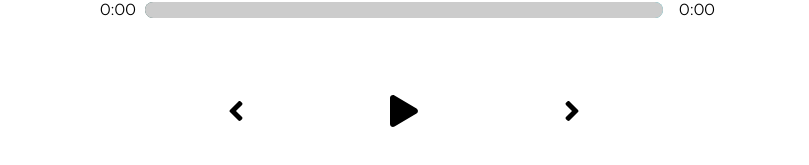
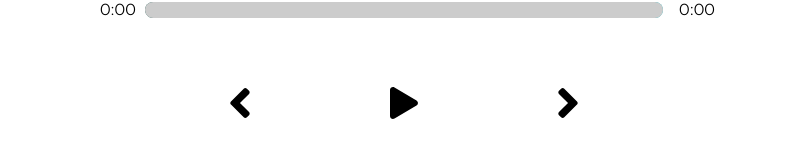
Before and after one commit to CalFeehan/MusicPlayer, a React (Create React App) app in the folder react-music-player/: page / in a window 1280 px wide. Shown: the part 577-742 px from the top of the page, without its empty margins (236-1045 px from the left). Built offline with nearby package versions, Linux system fonts and the light colour scheme.

Commit message:
fixed out of index bug

```diff
--- a/react-music-player/src/App.js
+++ b/react-music-player/src/App.js
@@ -27,9 +27,9 @@ export default function App() {
     setSongInfo({...songInfo, currentTime: current, duration: duration})
   }
 
-  const songEndHandler = async () => {
+  const songEndHandler = () => {
     let currentIndex = songs.findIndex((song) => song.id === currentSong.id);
-    await setCurrentSong(songs[(currentIndex + 1) || songs[0]])
+    setCurrentSong(songs[(currentIndex + 1)] || songs[0]);
     if(isPlaying){audioRef.current.play()}
   }
 
--- a/react-music-player/src/components/Player.js
+++ b/react-music-player/src/components/Player.js
@@ -28,7 +28,7 @@ export default function Player({currentSong, isPlaying, setIsPlaying, audioRef,
 
     const skipTrackHandler = async (direction) => {
         let currentIndex = songs.findIndex((song) => song.id === currentSong.id);
-        await setCurrentSong(songs[(currentIndex + direction + songs.length) % songs.length])
+        await setCurrentSong(songs[(currentIndex + direction + songs.length) % songs.length]);
         if(isPlaying){audioRef.current.play()}
     }
 
@@ -44,9 +44,9 @@ export default function Player({currentSong, isPlaying, setIsPlaying, audioRef,
             </div>
 
             <div className="play-control">
-                <FontAwesomeIcon className="skip-back" onClick={() => skipTrackHandler(-1)} size="2x" icon={faAngleLeft}/>
+                <FontAwesomeIcon className="skip-back" onClick={() => skipTrackHandler(-1)} size="3x" icon={faAngleLeft}/>
                 <FontAwesomeIcon className="play" onClick={playSongHandler} size="2x" icon={isPlaying ? faPause : faPlay}/>
-                <FontAwesomeIcon className="skip-forward" onClick={() => skipTrackHandler(1)} size="2x" icon={faAngleRight}/>
+                <FontAwesomeIcon className="skip-forward" onClick={() => skipTrackHandler(1)} size="3x" icon={faAngleRight}/>
             </div>
 
         </div>
```
